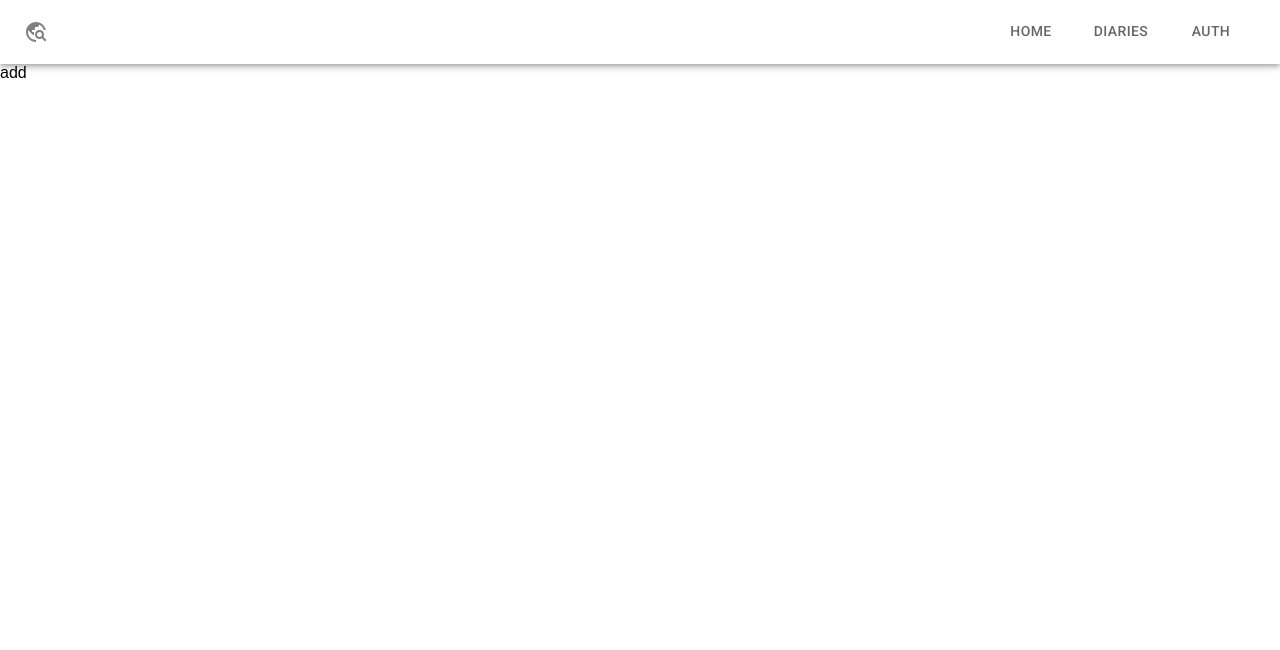
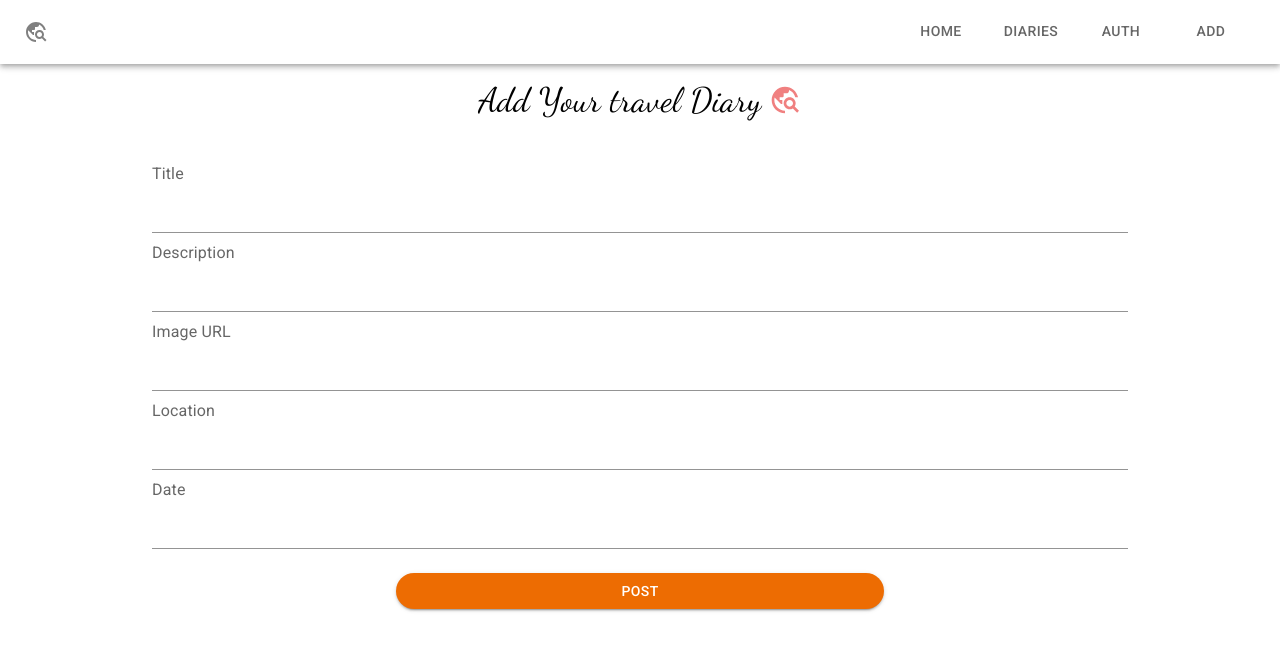
Before and after one commit to abdu652/travel_blog, a React (Vite) app in the folder frontend/: page /Add in a window 1280 px wide. Shown: the top 650 px of the page. Built offline with nearby package versions, Linux system fonts and the light colour scheme.

Commit message:
styling and designing the add page

```diff
--- a/frontend/src/components/Header/Header.jsx
+++ b/frontend/src/components/Header/Header.jsx
@@ -5,7 +5,7 @@ import TravelExploreIcon from "@mui/icons-material/TravelExplore";
 import { useSelector } from 'react-redux';
 function Header() {
   const isLoggedIn = useSelector((state)=>state.isLoggedin);
-   const linkArr = ["home", "diaries", "auth"];
+   const linkArr = ["home", "diaries", "auth","Add"];
    const loggedInLink = ["home", "diaries", "Add", "profile"];
    const [value, setValue] = useState();
   return (
--- a/frontend/src/components/Pages/Add.jsx
+++ b/frontend/src/components/Pages/Add.jsx
@@ -1,10 +1,45 @@
 import React from 'react'
-
+import {Box} from '@mui/system'
+import {FormLabel, Typography,Button, TextField} from '@mui/material'
+import TravelExploreIcon from "@mui/icons-material/TravelExplore";
 function Add() {
   return (
-    <div>
-      add
-    </div>
+    <Box
+    display ="flex"
+    flexDirection ={"column"}
+    width="100%"
+    height="100%"
+    >
+      <Box
+      display="flex"
+      padding = {2}
+      margin ="auto"
+      >
+      <Typography variant ="h4" fontFamily={"dancing script"}>Add Your travel Diary</Typography>
+      <TravelExploreIcon sx={{ fontSize:"40px",paddingLeft:1,color:"lightcoral"}} />
+      </Box>
+        <form>
+          <Box
+          padding ={3}
+          margin ="auto"
+          display="flex"
+          flexDirection={"column"}
+          width="80%"
+          >
+          <FormLabel sx={{fontFamily:'Roboto'}}>Title</FormLabel>
+          <TextField variant ='standard' margin='normal' />
+          <FormLabel sx={{fontFamily:'Roboto'}}>Description</FormLabel>
+          <TextField variant ='standard' margin='normal' />
+          <FormLabel sx={{fontFamily:'Roboto'}}>Image URL</FormLabel>
+          <TextField variant ='standard' margin='normal' />
+          <FormLabel sx={{fontFamily:'Roboto'}}>Location</FormLabel>
+          <TextField variant ='standard' margin='normal' />
+          <FormLabel sx={{fontFamily:'Roboto'}} >Date</FormLabel>
+          <TextField variant='standard' margin='normal' />
+          <Button variant='contained'color='warning' sx={{margin:"auto",mt:2,width:"50%", borderRadius:7}}>POST</Button>
+          </Box>
+        </form>
+      </Box>
   )
 }
 
```
